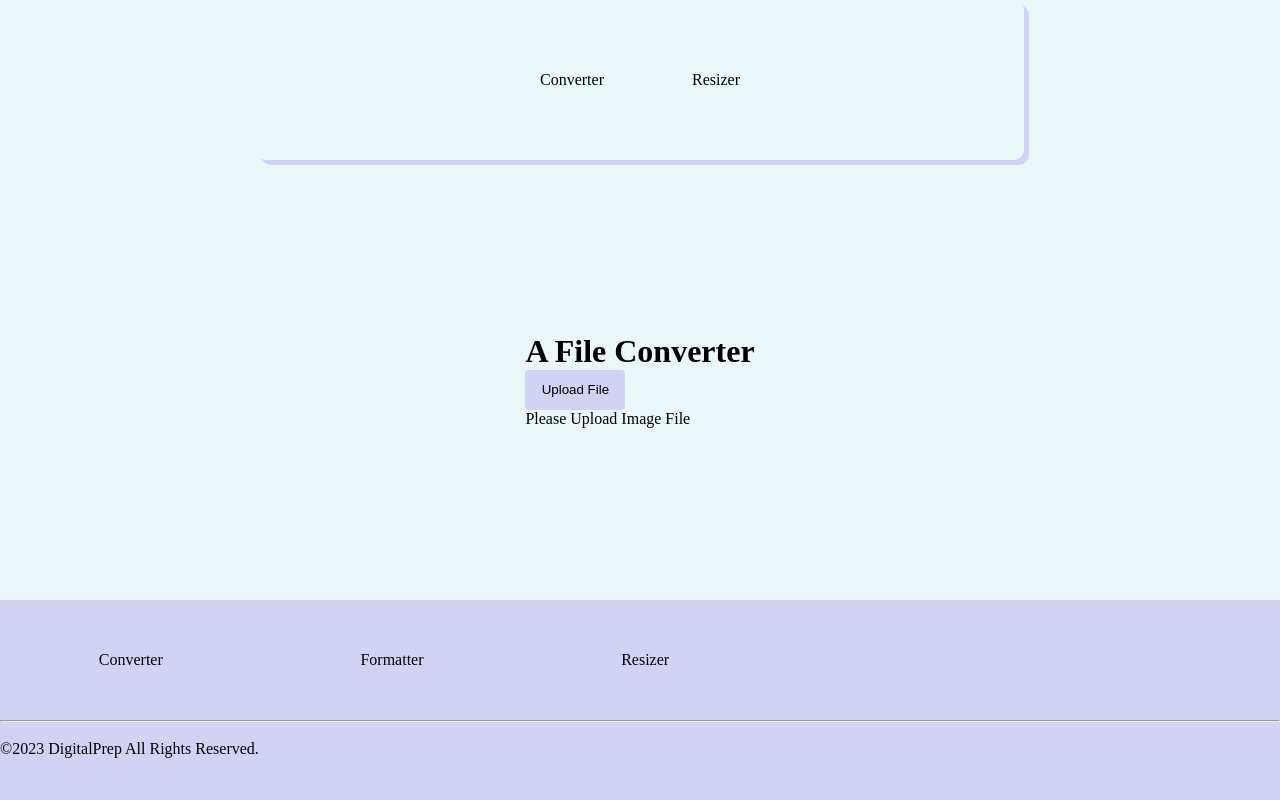
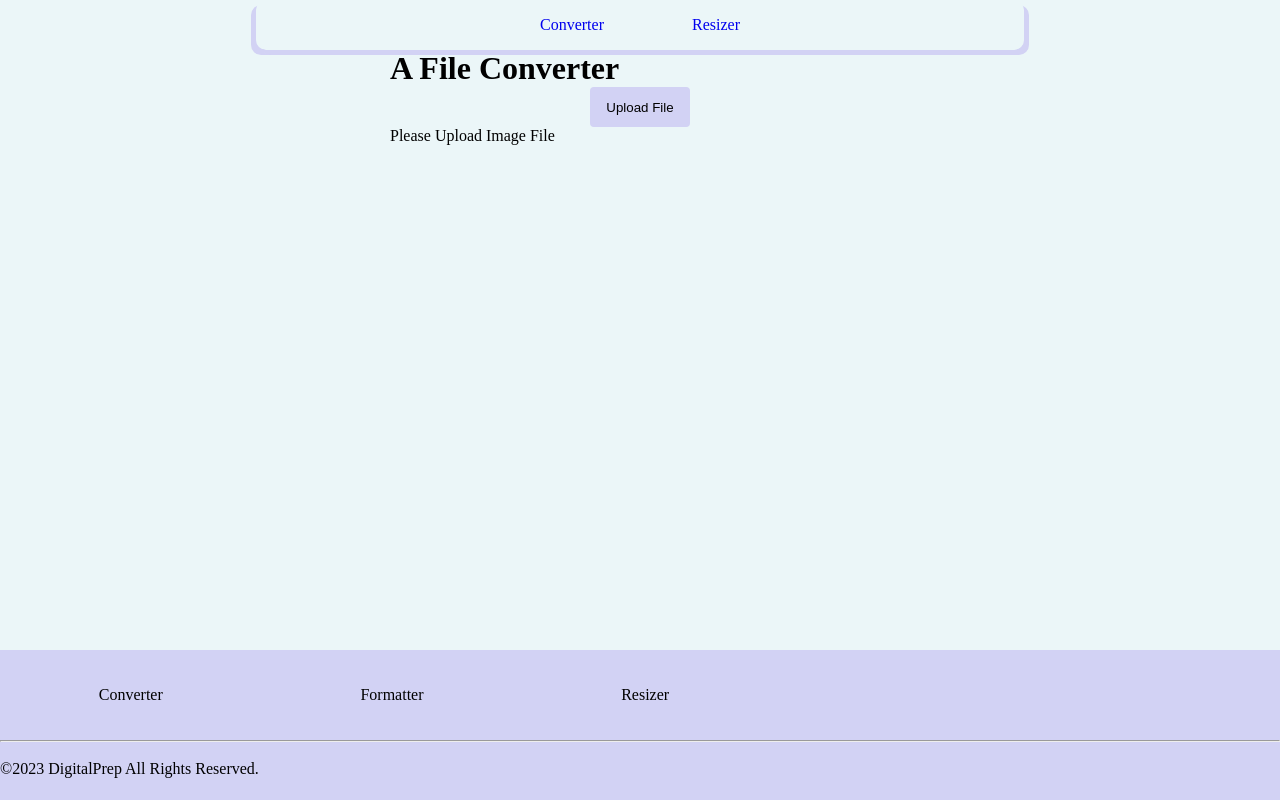
Before and after one commit to babykumari152/FileConverter, a Next.js app in the folder Next-Boilerplate/: page / in a window 1280 px wide. Built offline with nearby package versions, Linux system fonts and the light colour scheme.

Commit message:
header link

```diff
--- a/Next-Boilerplate/components/converter.js
+++ b/Next-Boilerplate/components/converter.js
@@ -37,12 +37,14 @@ function IndexPage() {
   return (
     <div className={style.container}>
       <h1>A {fileType} File Converter</h1>
+      <div className={style.uploadContainer}>
       <FileUpload onFileUpload={handleFileUpload} />
       {fileType==fileTypes.PNG ? <ImageToPDF file={file} /> : !fileType?
       <p>Please Upload Image File</p>:<p>Please upload supported file</p>}
       {convertedFile && (
         <FileDownload convertedFile={convertedFile} />
       )}
+      </div>
     </div>
   );
 }
--- a/Next-Boilerplate/components/fileUpload.js
+++ b/Next-Boilerplate/components/fileUpload.js
@@ -1,5 +1,6 @@
 // components/FileUpload.js
 import React, { useState } from 'react';
+import style from '../public/styles/convert.module.css'
 
 function FileUpload({ onFileUpload }) {
   const handleFileChange = (event) => {
@@ -12,7 +13,7 @@ function FileUpload({ onFileUpload }) {
   }
 
   return (
-    <div>
+    <div className={style.container}>
       <button onClick={upload}>Upload File</button>
      <input type="file" id="file" onChange={handleFileChange} style={{display:'none'}} />
     </div>
--- a/Next-Boilerplate/components/header.js
+++ b/Next-Boilerplate/components/header.js
@@ -1,11 +1,14 @@
+import Link from 'next/link';
 import style from '../public/styles/header.module.css';
 const Header = () =>{
     return (
         <div className='' >
             <div className={style.container}>
                 <div className={style.nav}>
-                <span>Converter</span>
-                <span>Resizer</span>
+                <span>
+                    <Link href='/' >Converter</Link></span>
+                <span>
+                    <Link href='/resizer' >Resizer</Link></span>
                 </div>
 
             </div>
--- a/Next-Boilerplate/components/type-conversion/ImageToPDF.js
+++ b/Next-Boilerplate/components/type-conversion/ImageToPDF.js
@@ -26,10 +26,10 @@ const ImageToPDF = ({file})=>{
 
     }
 
-    return(<div className='container'><Image src={file} width={150} height={150}  />
+    return(<><Image src={file} width={150} height={150}  />
         <button onClick={convert}>convert to pdf</button>
         {pdfFile &&<button onClick={download}>Download</button>}
-        </div>)
+        </>)
 
 }
 export default ImageToPDF;
--- a/Next-Boilerplate/pages/_app.js
+++ b/Next-Boilerplate/pages/_app.js
@@ -1,9 +1,14 @@
 
 
 import '../public/styles/global.css';
+import Footer from '../components/footer';
+import Header from '../components/header';
 
 function MyApp({ Component, pageProps }) {
-  return <Component {...pageProps} />;
+  return <div className='main-container'> <Header />
+  <Component {...pageProps} />
+  <Footer />
+  </div>;
 }
 
 export default MyApp;
--- a/Next-Boilerplate/pages/index.js
+++ b/Next-Boilerplate/pages/index.js
@@ -1,15 +1,10 @@
 import React from 'react';
 import Converter from '../components/converter';
-import Footer from '../components/footer';
-import Header from '../components/header';
+
 
 const Home = ()=>{
     return (<div className='main-container'>
-
-        <Header />
         <Converter />
-        <Footer />
-
     </div>)
 }
 export default Home
--- a/Next-Boilerplate/public/styles/convert.module.css
+++ b/Next-Boilerplate/public/styles/convert.module.css
@@ -5,3 +5,9 @@
     justify-content: space-around;
     max-height: 300px;
 }
+.uploadContainer{
+    display: flex;
+    flex-direction: column;
+    justify-content: space-around;
+    width: 500px;
+}
--- a/Next-Boilerplate/public/styles/global.css
+++ b/Next-Boilerplate/public/styles/global.css
@@ -41,3 +41,6 @@ button:hover{
 .flex-row{
     display: flex;
 }
+a{
+    text-decoration: none;
+}
--- a/Next-Boilerplate/public/styles/header.module.css
+++ b/Next-Boilerplate/public/styles/header.module.css
@@ -2,9 +2,9 @@
     width: 60vw;
     max-width: 800px;
     height:20vh;
-    max-height: 250px;
+    max-height: 50px;
     border-radius: 10px;
-    box-shadow: 5px 5px var(--btn);
+    box-shadow: 5px 5px var(--btn),-5px 5px var(--btn);
     display: flex;
     flex-direction: column;
     justify-content: center;
@@ -16,3 +16,10 @@
     justify-content: space-between;
     align-items: flex-end;
 }
+.nav>span{
+    cursor: pointer;
+}
+.nav>span:hover{
+    color: var(--btn);
+    font-size: medium;
+}
```
Also changed, not shown: Next-Boilerplate/pages/resizer/index.js (added, +13 -0 lines).
